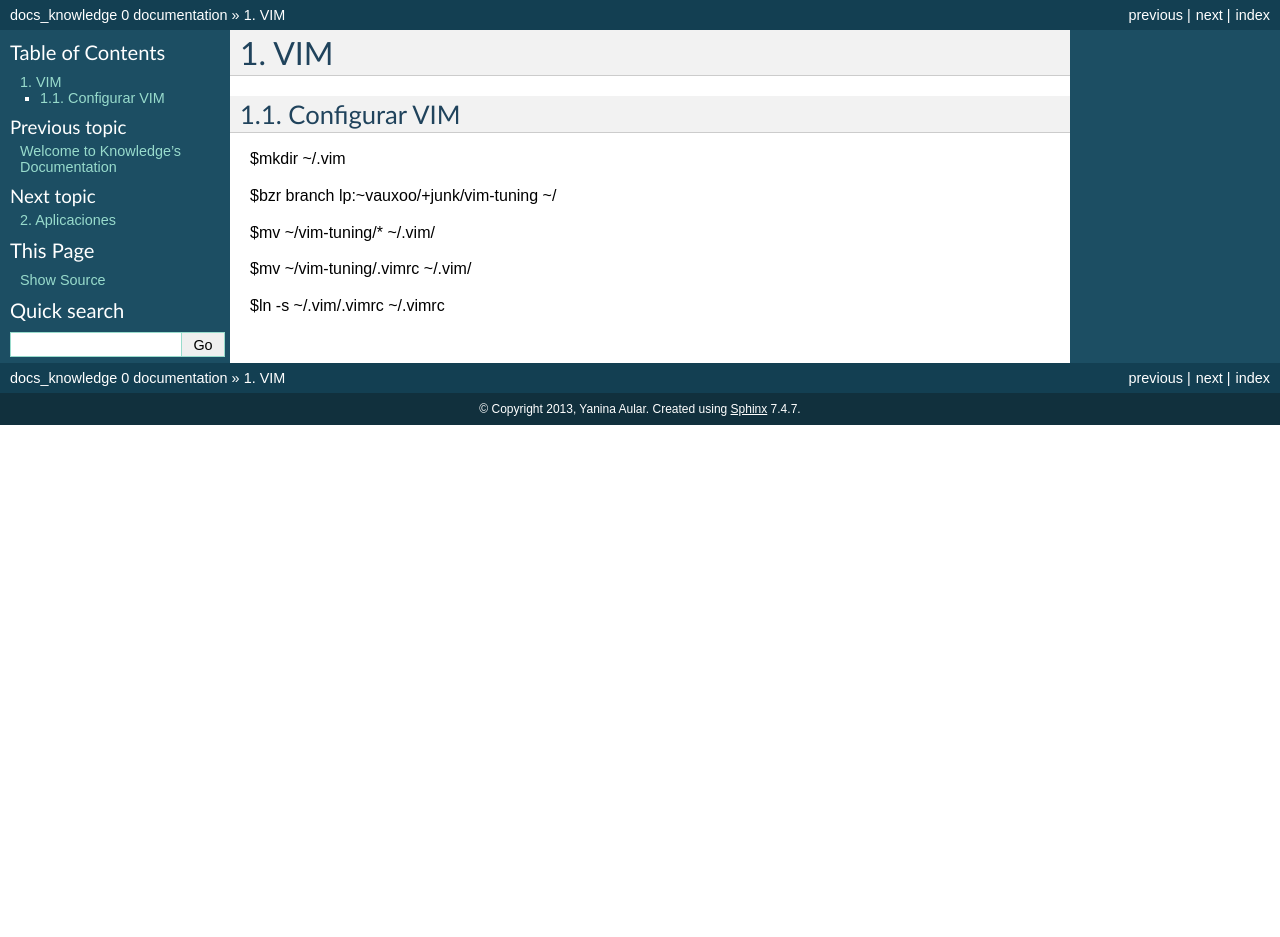
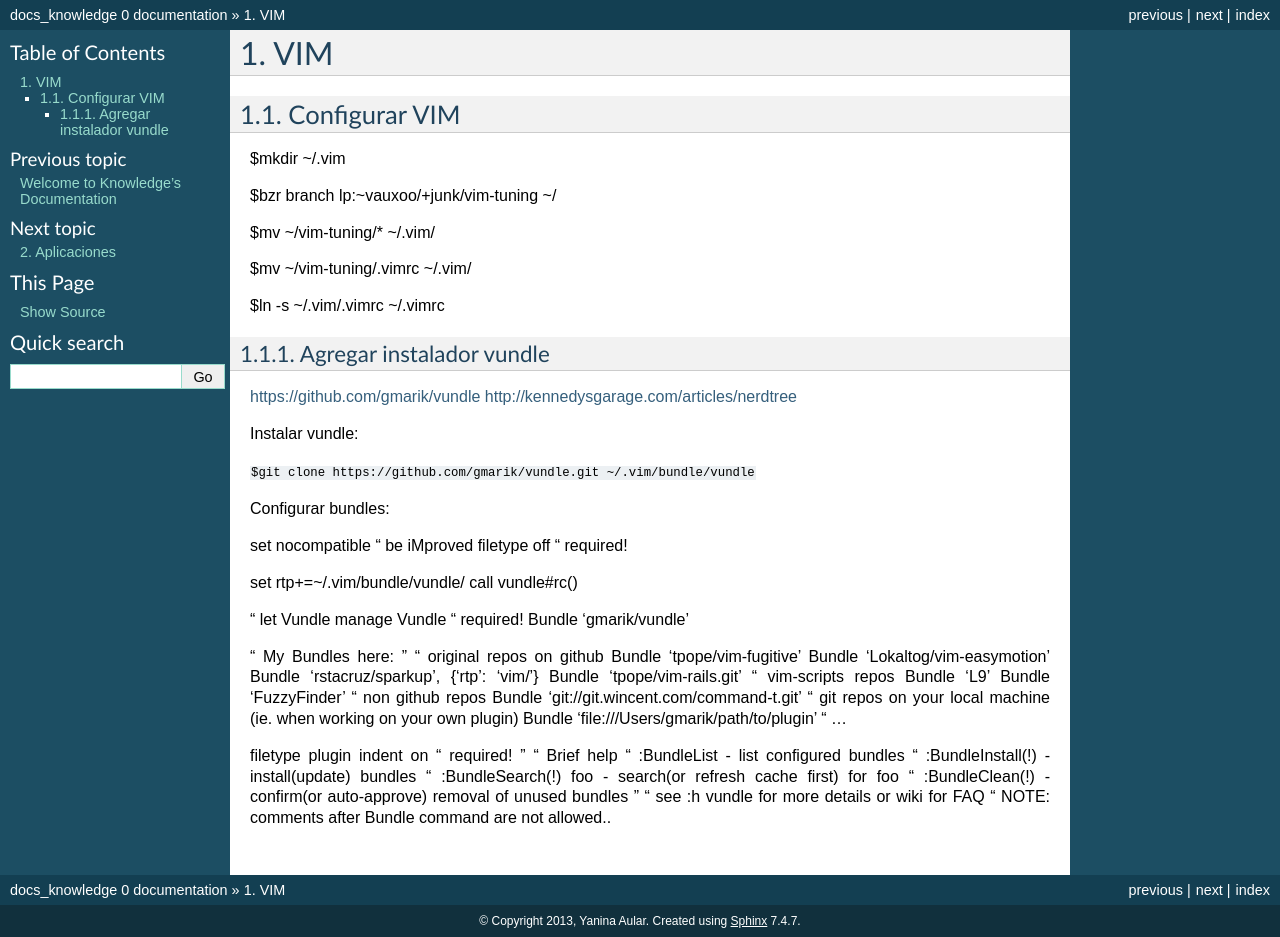
Before and after one commit to yaniaular/knowledge, a Sphinx documentation site: the page built from source/vim.rst, in a window 1280 px wide. Built offline with Sphinx 7.4.7, drawn with Linux system fonts in a browser that asks for light colours; formulas are drawn with MathJax 3; before the commit the page ends 900 px from its top, so only the background shows below that.

```diff
--- a/source/vim.rst
+++ b/source/vim.rst
@@ -14,3 +14,53 @@ $mv ~/vim-tuning/* ~/.vim/
 $mv ~/vim-tuning/.vimrc ~/.vim/
 
 $ln -s ~/.vim/.vimrc ~/.vimrc
+
+-------------------------
+Agregar instalador vundle
+-------------------------
+
+https://github.com/gmarik/vundle
+http://kennedysgarage.com/articles/nerdtree
+
+Instalar vundle:
+
+``$git clone https://github.com/gmarik/vundle.git ~/.vim/bundle/vundle``
+
+Configurar bundles:
+
+set nocompatible               " be iMproved
+filetype off                   " required!
+
+set rtp+=~/.vim/bundle/vundle/
+call vundle#rc()
+
+" let Vundle manage Vundle
+" required!
+Bundle 'gmarik/vundle'
+
+" My Bundles here:
+"
+" original repos on github
+Bundle 'tpope/vim-fugitive'
+Bundle 'Lokaltog/vim-easymotion'
+Bundle 'rstacruz/sparkup', {'rtp': 'vim/'}
+Bundle 'tpope/vim-rails.git'
+" vim-scripts repos
+Bundle 'L9'
+Bundle 'FuzzyFinder'
+" non github repos
+Bundle 'git://git.wincent.com/command-t.git'
+" git repos on your local machine (ie. when working on your own plugin)
+Bundle 'file:///Users/gmarik/path/to/plugin'
+" ...
+
+filetype plugin indent on     " required!
+"
+" Brief help
+" :BundleList          - list configured bundles
+" :BundleInstall(!)    - install(update) bundles
+" :BundleSearch(!) foo - search(or refresh cache first) for foo
+" :BundleClean(!)      - confirm(or auto-approve) removal of unused bundles
+"
+" see :h vundle for more details or wiki for FAQ
+" NOTE: comments after Bundle command are not allowed..
```
Also changed, not shown: source/sep-2013.rst (+51 -0 lines).
